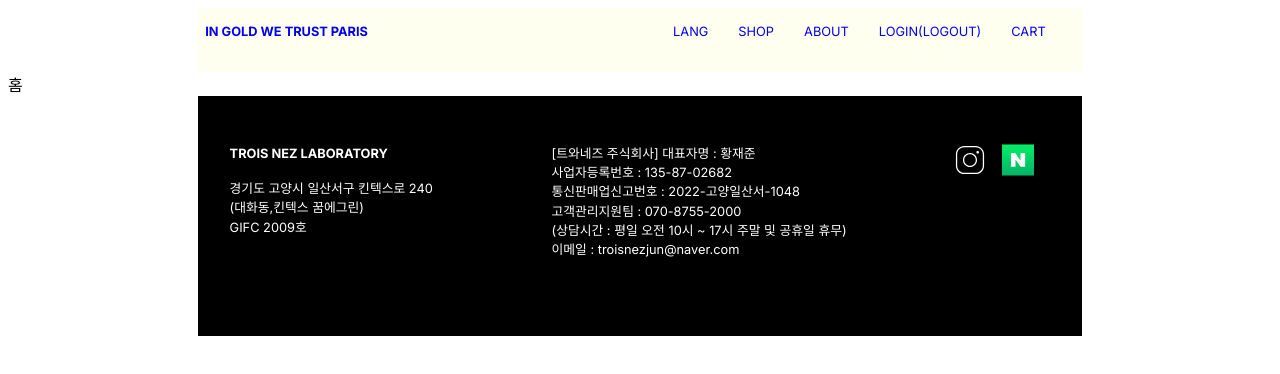
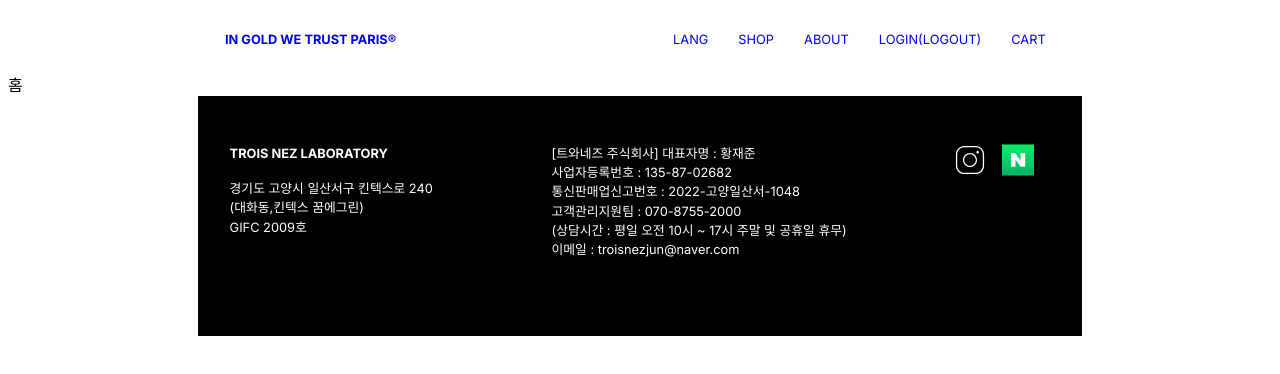
Before and after one commit to Sol-cito/Troinez-FE, a Next.js app: page / in a window 1280 px wide. Shown: the top 374 px of the page. Built offline with nearby package versions, Linux system fonts and the light colour scheme.

Commit message:
[TROIS-23] header 레이아웃 수정

```diff
--- a/components/header/header.module.scss
+++ b/components/header/header.module.scss
@@ -7,14 +7,13 @@ $header-fond-size : 0.8rem;
   margin: 0 auto;
   font-size: $header-fond-size;
   height: $header-height;
-  background: ivory;
 }
 
 .nav {
   display: flex;
 
   a {
-    line-height: 3rem;
+    line-height: 4rem;
     display: inline-block;
     text-align: center;
     margin-right: 30px;
@@ -30,8 +29,12 @@ $header-fond-size : 0.8rem;
   }
 
   .left {
-    width: 13rem;
+    width: 15rem;
     font-weight: bold;
+
+    a{
+      margin-left: 1rem;
+    }
   }
 
   .right {
--- a/components/header/header.tsx
+++ b/components/header/header.tsx
@@ -8,7 +8,7 @@ function Header() {
       <nav className={styles.nav}>
         <div className={styles.left}>
           <Link href="/" className={styles.logo}>
-            IN GOLD WE TRUST PARIS
+            IN GOLD WE TRUST PARIS®
           </Link>
         </div>
         <div className={styles.right}>
```
